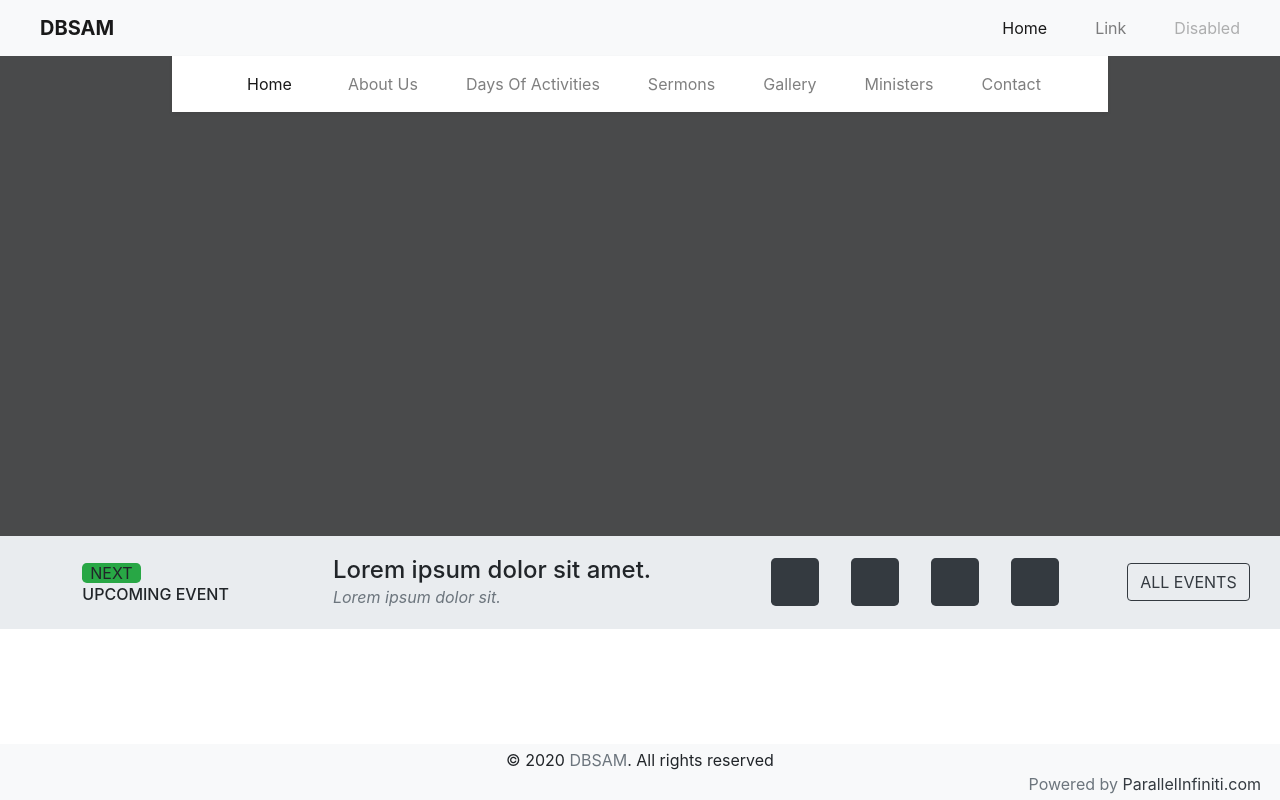
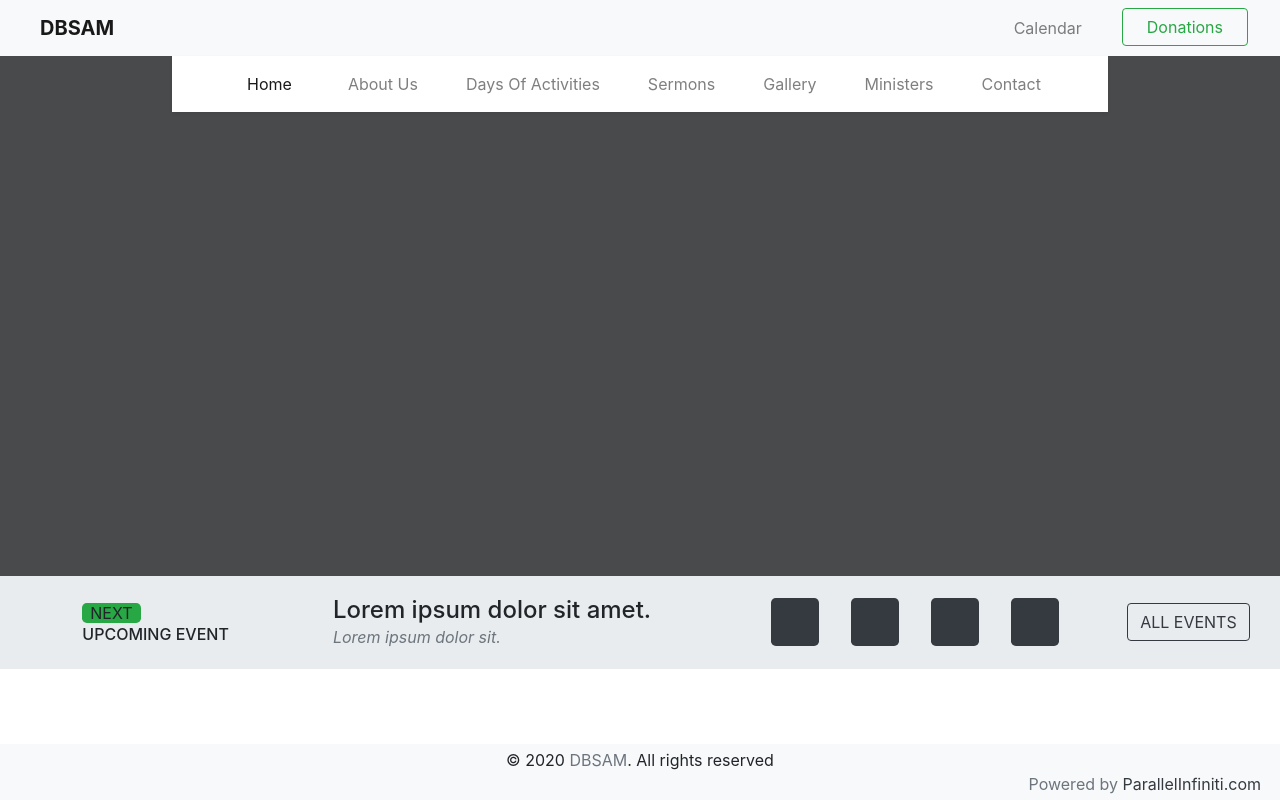
Before and after one commit to CodeTemplar99/DBM, a Django app: page / in a window 1280 px wide. Run offline with Django 3.2, Linux system fonts and the light colour scheme; some libraries are stand-ins or nearby versions.

Commit message:
donations

```diff
--- a/templates/base.html
+++ b/templates/base.html
@@ -24,7 +24,7 @@
     .video_frame{
        margin-top: -5% !important;
        z-index:-5;
-       height:60vh;
+       height:65vh;
      }
      .video_frame_cover{
        height:inherit;
@@ -73,14 +73,11 @@
 
     <div class="collapse navbar-collapse" id="navbarSupportedContent">
       <ul class="navbar-nav ml-auto">
-        <li class="nav-item mx-sm-3 active">
-          <a class="nav-link" href="#">Home <span class="sr-only">(current)</span></a>
+        <li class="nav-item mx-sm-3">
+          <a class="nav-link" href="#">Calendar</a>
         </li>
         <li class="nav-item mx-sm-3">
-          <a class="nav-link" href="#">Link</a>
-        </li>
-        <li class="nav-item mx-sm-3">
-          <a class="nav-link disabled" href="#" tabindex="-1" aria-disabled="true">Disabled</a>
+          <a class="btn btn-outline-success px-4" href="#" tabindex="-1" aria-disabled="true">Donations</a>
         </li>
       </ul>
     </div>
```
